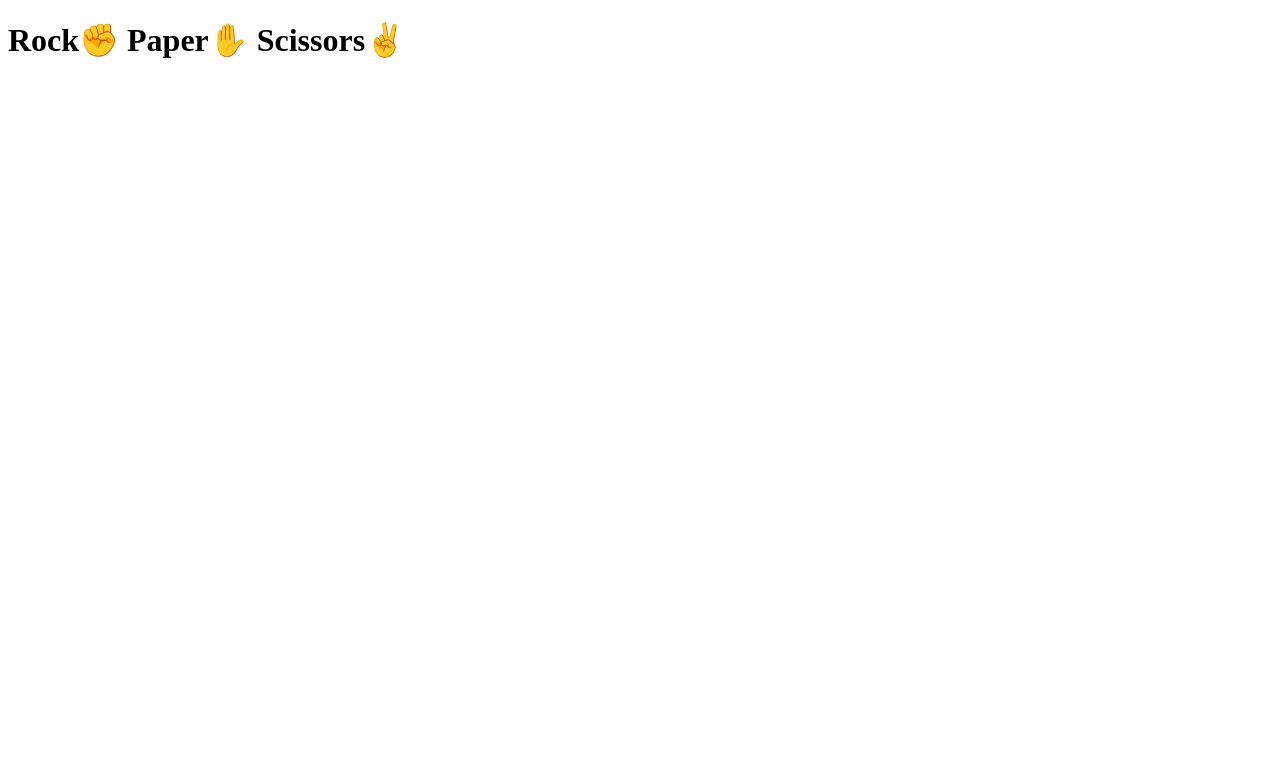
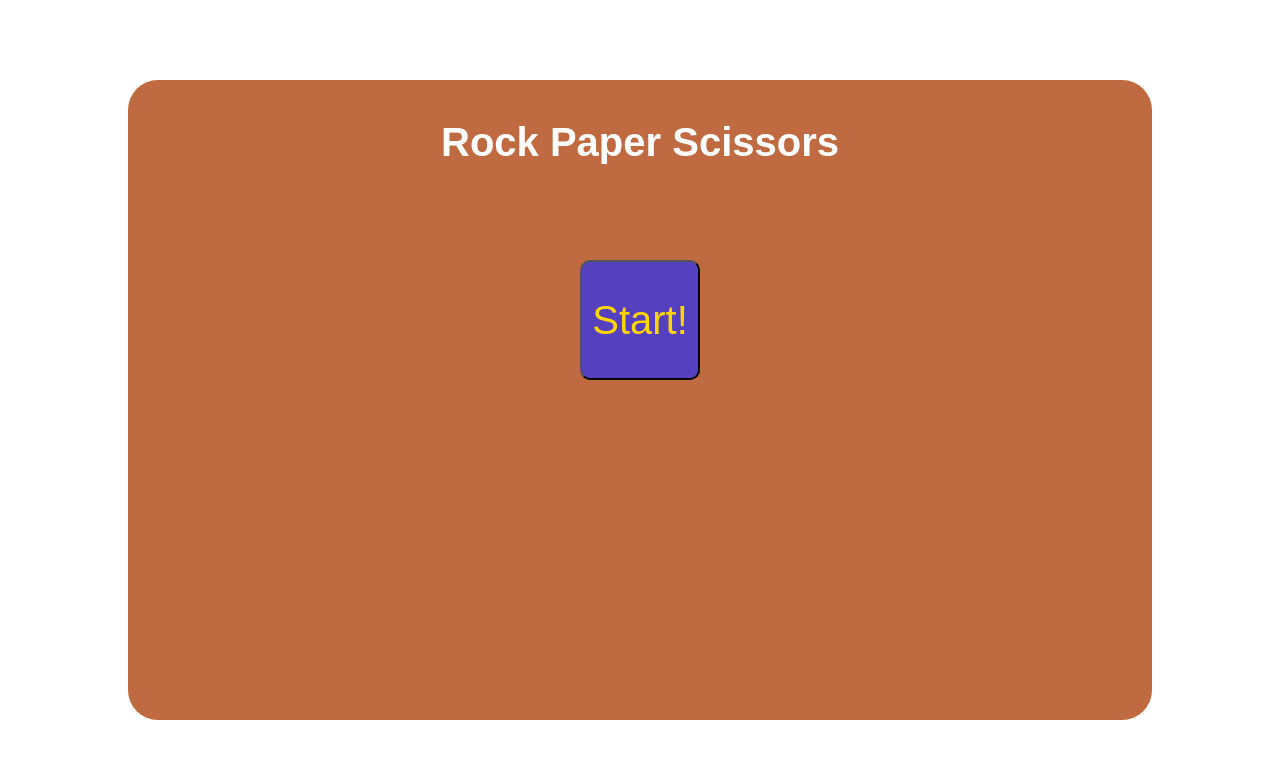
Before and after one commit to sjnp/rock-paper-scissors, a plain HTML site: page index.html in a window 1280 px wide. Drawn offline with Linux system fonts and the light colour scheme.

Commit message:
complete html and css | finish starting state in app.js

```diff
--- a/app.js
+++ b/app.js
@@ -1 +1,31 @@
-const handState = ["✊", "✋", "✌️"]
+const startGame = () => {
+    const handEmojis = ["✊", "✋", "✌️"];
+    const gamePanel = document.getElementById("game-panel");
+
+    const startButton = document.getElementById("start-btn");
+    const buttonElements = [startButton];
+
+    // Create emoji buttons
+    for (let i = 0; i < handEmojis.length; i ++) {
+        const newButton = document.createElement("button");
+        newButton.setAttribute("type", "submit");
+        newButton.setAttribute("onclick", "play()");
+        newButton.setAttribute("value", handEmojis[i]);
+        newButton.innerText = handEmojis[i];
+        buttonElements.push(newButton);
+    }
+
+    const renderGame = () => {
+        gamePanel.innerHTML = "";
+        for (let i = 1; i < buttonElements.length; i++) {
+            gamePanel.appendChild(buttonElements[i]);
+        }
+    }
+
+    const renderStart = () => {
+        gamePanel.innerHTML = "";
+        gamePanel.appendChild(buttonElements[0]);
+    }
+
+    // render round
+};
--- a/index.html
+++ b/index.html
@@ -9,8 +9,14 @@
 </head>
 <body>
     <div class="main">
-        <div class="main-header">
-            <h1>Rock✊ Paper✋ Scissors✌</h1>
+        <div class="header">
+            <h1>Rock Paper Scissors</h1>
+        </div>
+        <div class="game" id="game-panel">
+            <button type="submit" id="start-btn" onclick="startGame()">Start!</button>
+        </div>
+        <div class="result">
+            <p></p>
         </div>
 
 
--- a/styles.css
+++ b/styles.css
@@ -0,0 +1,54 @@
+* {
+    box-sizing: border-box;
+    font-family: Arial, Helvetica, sans-serif;
+    font-size: 5vh;
+    margin: 0;
+    padding: 0;
+}
+
+body {
+    display: flex;
+    padding-top: 10vh;
+    align-items: center;
+    justify-content: center;
+    color: hsl(0, 100%, 100%);
+}
+.main {
+    width: 80vw;
+    height: 80vh;
+    padding-top: 1em;
+    background-color: hsl(20, 50%, 50%);
+    border-radius: 30px;
+    display: flex;
+    flex-direction: column;
+    align-items: center;
+}
+
+.main .header {
+    margin-bottom: 1em;
+    height: 5vh;
+}
+
+.main .game {
+    height: 30vh;
+    display: flex;
+    justify-content: center;
+    align-items: center;
+}
+
+.main .game button {
+    margin: 0 .5em;
+    height: 3em;
+    width: 3em;
+    border-radius: 10px;
+    color: hsl(50, 100%, 50%);
+    background-color: hsl(250, 50%, 50%);
+}
+
+.main .game button:hover {
+    border: .1rem solid hsl(50, 100%, 50%);
+}
+
+.main .game button:focus {
+    border: .1rem solid hsl(50, 100%, 50%);
+}
```
